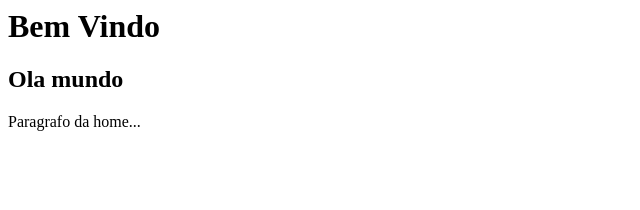
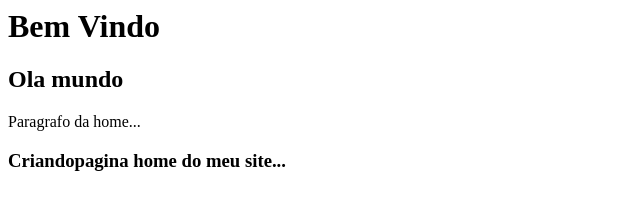
Before and after one commit to tremedam/Curso_Github, a plain HTML site: page index.html in a window 1280 px wide. Shown: the whole page, without its empty margins (0-640 px from the left). Drawn offline with Linux system fonts and the light colour scheme.

Commit message:
Nova alteração na minha pasta home

```diff
--- a/index.html
+++ b/index.html
@@ -1,3 +1,5 @@
 <h1>Bem Vindo</h1>
 <h2>Ola mundo</h2>
 <p>Paragrafo da home...</p>
+
+<h3>Criandopagina home do meu site...</h3>
```
